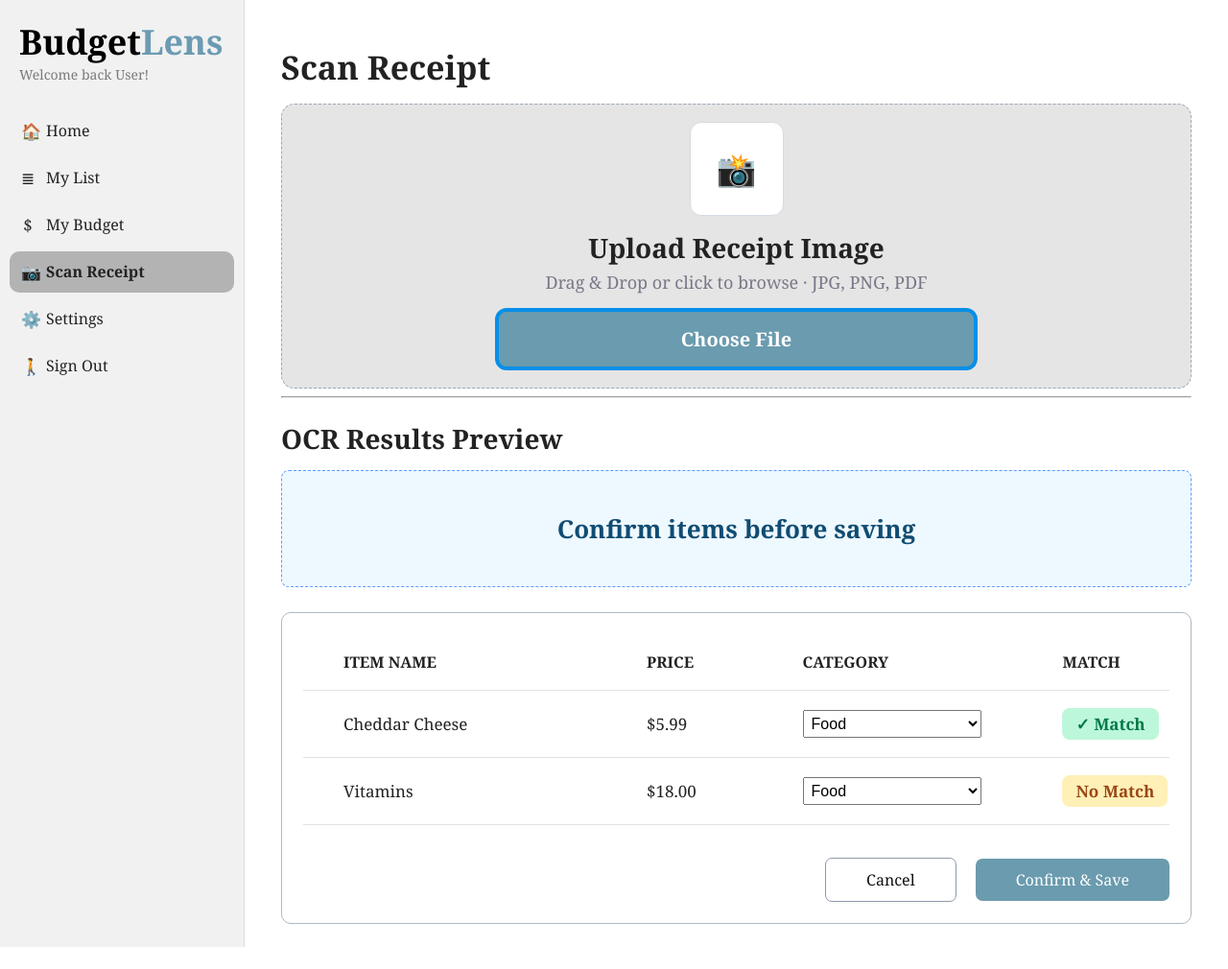
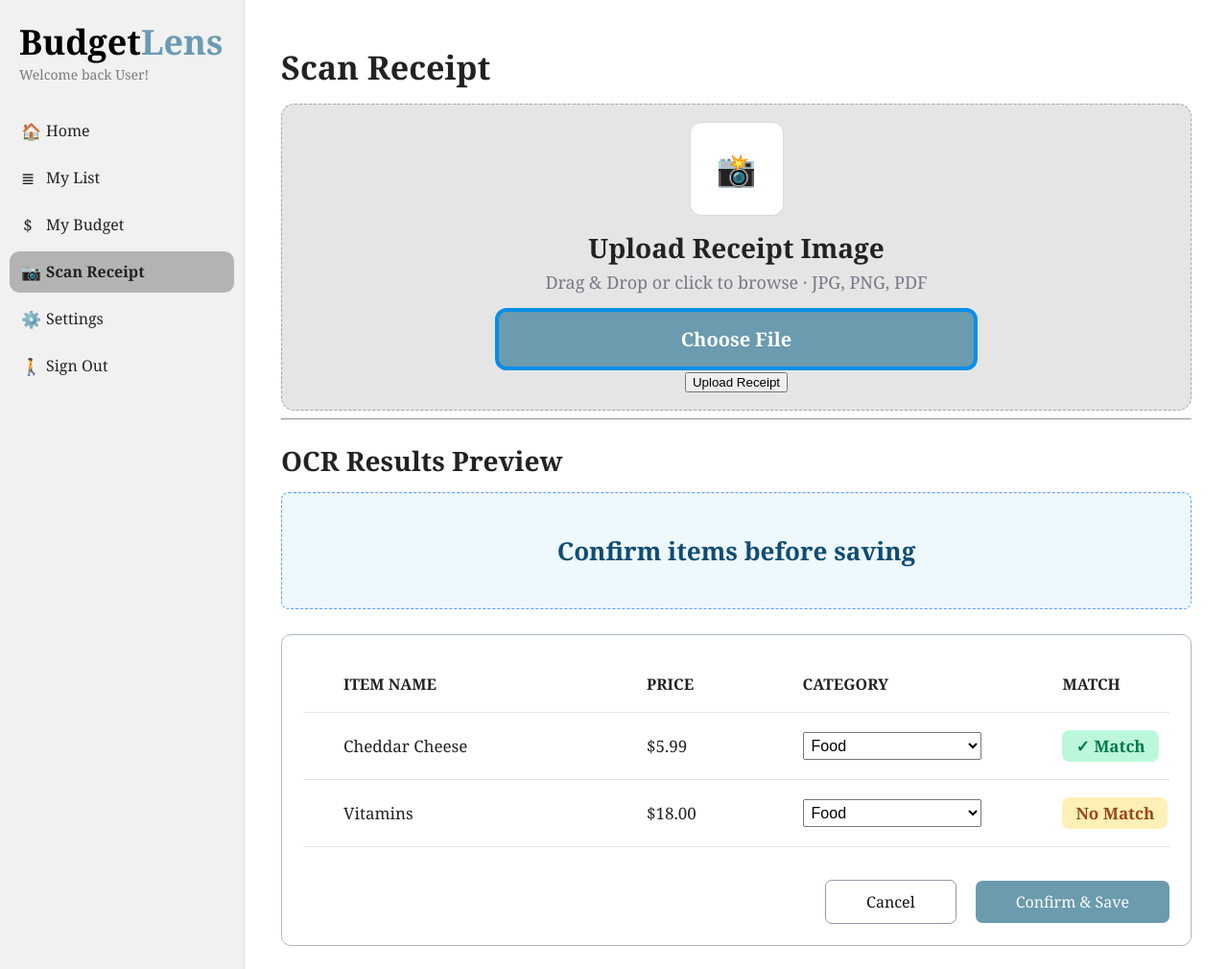
Before and after one commit to Cchristineee/BudgetLens, a PHP site: page /ScanReceipt.php in a window 1280 px wide. Shown: the whole page at 96% size. Before the commit the page ends 987 px from the top, so only its background shows below. Run offline with PHP 8.4, Linux system fonts and the light colour scheme.

Commit message:
added scan receipt to back end

```diff
--- a/ScanReceipt.php
+++ b/ScanReceipt.php
@@ -1,5 +1,44 @@
 <?php
-session_start()
+session_start();
+
+/* to upload the receipts to backend ★ */
+$uploadMessage = "";
+
+if ($_SERVER["REQUEST_METHOD"] === "POST") {
+
+    if (isset($_FILES["receipt"]) && $_FILES["receipt"]["error"] === 0) {
+
+        $uploadDir = "uploads/";
+
+        if (!is_dir($uploadDir)) {
+            mkdir($uploadDir, 0777, true);
+        }
+
+        $fileName = basename($_FILES["receipt"]["name"]);
+        $fileTmp = $_FILES["receipt"]["tmp_name"];
+        $fileExt = strtolower(pathinfo($fileName, PATHINFO_EXTENSION));
+        /* Allows only jpg, png, & pdfs to be uploaded ★ */
+        $allowedTypes = ["jpg", "jpeg", "png", "pdf"];
+
+        if (in_array($fileExt, $allowedTypes)) {
+
+            $newFileName = uniqid("receipt_", true) . "." . $fileExt;
+            $destination = $uploadDir . $newFileName;
+
+            if (move_uploaded_file($fileTmp, $destination)) {
+                $uploadMessage = "Receipt uploaded successfully!";
+            } else {
+                $uploadMessage = "File upload failed.";
+            }
+
+        } else {
+            $uploadMessage = "Only JPG, PNG, and PDF files are allowed.";
+        }
+
+    } else {
+        $uploadMessage = "Please choose a receipt file.";
+    }
+}
 ?>
 
 <!DOCTYPE html>
@@ -27,10 +66,25 @@ session_start()
         <h2>Upload Receipt Image</h2>
         <p>Drag & Drop or click to browse · JPG, PNG, PDF</p>
 
+       <!-- original ver.
         <form action="#" method="POST" enctype="multipart/form-data">
             <label for="receiptUpload" class="file-btn">Choose File</label>
             <input type="file" id="receiptUpload" name="receipt" accept=".jpg,.jpeg,.png,.pdf">
         </form>
+        ★ -->
+
+        <form action="ScanReceipt.php" method="POST" enctype="multipart/form-data">
+            <label for="receiptUpload" class="file-btn">Choose File</label>
+
+            <input type="file" id="receiptUpload" name="receipt"
+                accept=".jpg,.jpeg,.png,.pdf" required>
+
+            <button type="submit" class="upload-btn">Upload Receipt</button>
+        </form>
+
+        <?php if (!empty($uploadMessage)): ?>
+            <p class="upload-message"><?php echo $uploadMessage; ?></p>
+        <?php endif;?>
     </section>
 
     <hr>
@@ -47,14 +101,14 @@ session_start()
         <!-- Hard coded values, will use db later -->
         <div class="results-card">
         <table>
-            <thread>
+            <thead>
                 <tr>
                     <th>ITEM NAME</th>
                     <th>PRICE</th>
                     <th>CATEGORY</th>
                     <th>MATCH</th>
-                </th>
-            </thread>
+                </tr>
+            </thead>
 
             <tbody>
                 <tr>
@@ -91,9 +145,6 @@ session_start()
             <button class="cancel-btn">Cancel</button>
             <button class="save-btn">Confirm & Save</button>
         </div>
-
-        </div>
-        </div>
     </section>
     </main>
 </body>
```
